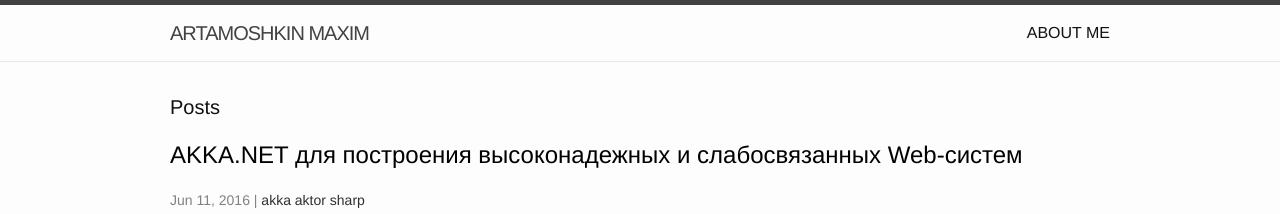
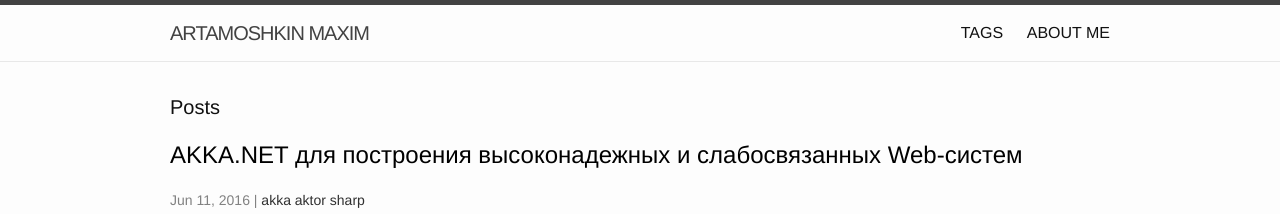
Before and after one commit to martamoshkin/blog.zverit.com, a Jekyll site: the page built from index.html, in a window 1280 px wide. Shown: the top 214 px of the page. Built offline with Jekyll 4.4.1, drawn with Linux system fonts in a browser that asks for light colours.

Commit message:
Update header.html

```diff
--- a/_includes/header.html
+++ b/_includes/header.html
@@ -14,6 +14,7 @@
       </a>
 
       <div class="trigger">
+        <a class="page-link" href="{{site.url}}/tag">TAGS</a>
         <a class="page-link" href="http://zverit.com">ABOUT ME</a>
       </div>
     </nav>
```
